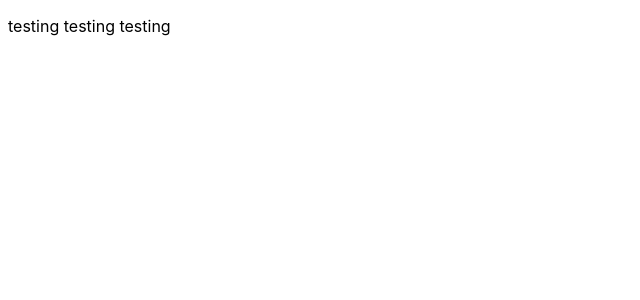
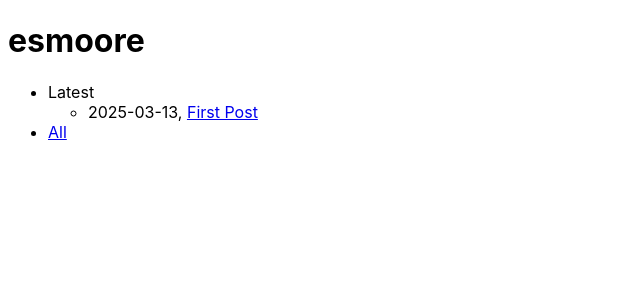
Before and after one commit to ericstmoore/ericstmoore.github.io, a Jekyll site: the page built from index.md, in a window 1280 px wide. Shown: the top 300 px of the page, without its empty margins (0-640 px from the left). Built offline with Jekyll 4.4.1, drawn with Linux system fonts in a browser that asks for light colours.

Commit message:
first website test

```diff
--- a/_config.yml
+++ b/_config.yml
@@ -1,4 +1,15 @@
 url: "https://esmoore.com" # the base hostname & protocol for your site, e.g. http://example.com
 baseurl: "" # the subpath of your site, e.g. /blog
 title: "esmoore" # the name of your site, e.g. ACME Corp.
+author: Eric S. Moore
+#email: email@email.com
+#description:
+
 permalink: /:categories/:year/:month/:day/:title:output_ext
+
+theme_config:
+  appearance: "auto" # can be "light", "dark" or "auto"
+  back_home_text: "home" # customize text for homepage link in post layout
+  date_format: "%Y-%m-%d" # customize how date is formatted
+  show_description: false # show blog description in home page
+  lowercase_titles: false # show titles in lowercase in lists
--- /dev/null
+++ b/_includes/back_link.html
@@ -0,0 +1 @@
+<a href="{{ "/" | relative_url }}">{{ site.theme_config.back_home_text }}</a>
--- /dev/null
+++ b/_includes/menu_item.html
@@ -0,0 +1,26 @@
+<ul>
+  {%-for item in include.collection-%}
+    <li>
+    {%- if item.url -%}
+      <a href="{{ item.url }}">{{ item.title }}</a>
+    {%- else -%}
+      {{ item.title }}
+    {%- endif -%}
+    </li>
+
+    {%-if item.post_list-%}
+      {%
+        include post_list.html
+          category=item.post_list.category
+          limit=item.post_list.limit
+          show_more=item.post_list.show_more
+          show_more_text=item.post_list.show_more_text
+          show_more_url=item.post_list.show_more_url
+     -%}
+    {%-endif-%}
+
+    {%-if item.entries-%}
+      {%-include menu_item.html collection=item.entries-%}
+    {%-endif-%}
+  {%-endfor-%}
+</ul>
--- /dev/null
+++ b/_includes/post_list.html
@@ -0,0 +1,29 @@
+{%-if include.category-%}
+  {%-assign posts = site.categories[include.category]-%}
+{%-else-%}
+  {%-assign posts = site.posts-%}
+{%-endif-%}
+
+{%-if include.limit and posts.size > include.limit-%}
+  {%-assign limit_exceeded = true-%}
+{%-else-%}
+  {%-assign limit_exceeded = false-%}
+{%-endif-%}
+
+{%- if posts.size > 0 -%}
+  <ul>
+    {%- for post in posts limit: include.limit -%}
+        <li>
+          <span>{{- post.date | date: site.theme_config.date_format -}},</span>
+          {% if site.theme_config.lowercase_titles == true %}
+          <a href="{{ post.url | relative_url }}">{{ post.title | downcase }}</a>
+          {% else %}
+          <a href="{{ post.url | relative_url }}">{{ post.title }}</a>
+          {% endif %}
+        </li>
+    {%- endfor -%}
+    {%- if include.show_more and limit_exceeded -%}
+      <li><a href="{{ include.show_more_url }}">{{ include.show_more_text | default: "Show more..." }}</a></li>
+    {%- endif -%}
+  </ul>
+{%- endif -%}
--- /dev/null
+++ b/_layouts/home.html
@@ -0,0 +1,13 @@
+---
+layout: default
+---
+<header>
+  <h1>{{ site.title }}</h1>
+  {%-if site.theme_config.show_description-%}
+    <p>{{ site.description }}</p>
+  {%-endif-%}
+</header>
+
+{%-include menu_item.html collection=site.data.menu.entries-%}
+
+{{ content }}
--- a/index.md
+++ b/index.md
@@ -1,5 +1,3 @@
 ---
-layout: default
-title: "Happy Jekylling!"
+layout: home
 ---
-testing testing testing
```
Also changed, not shown: _data/menu.yml (added, +10 -0 lines), _layouts/archive.html (added, +9 -0 lines), _layouts/page.html (added, +11 -0 lines), _layouts/post.html (added, +15 -0 lines), _posts/2025-03-13-first-post.md (added, +4 -0 lines), archive.md (added, +4 -0 lines).
